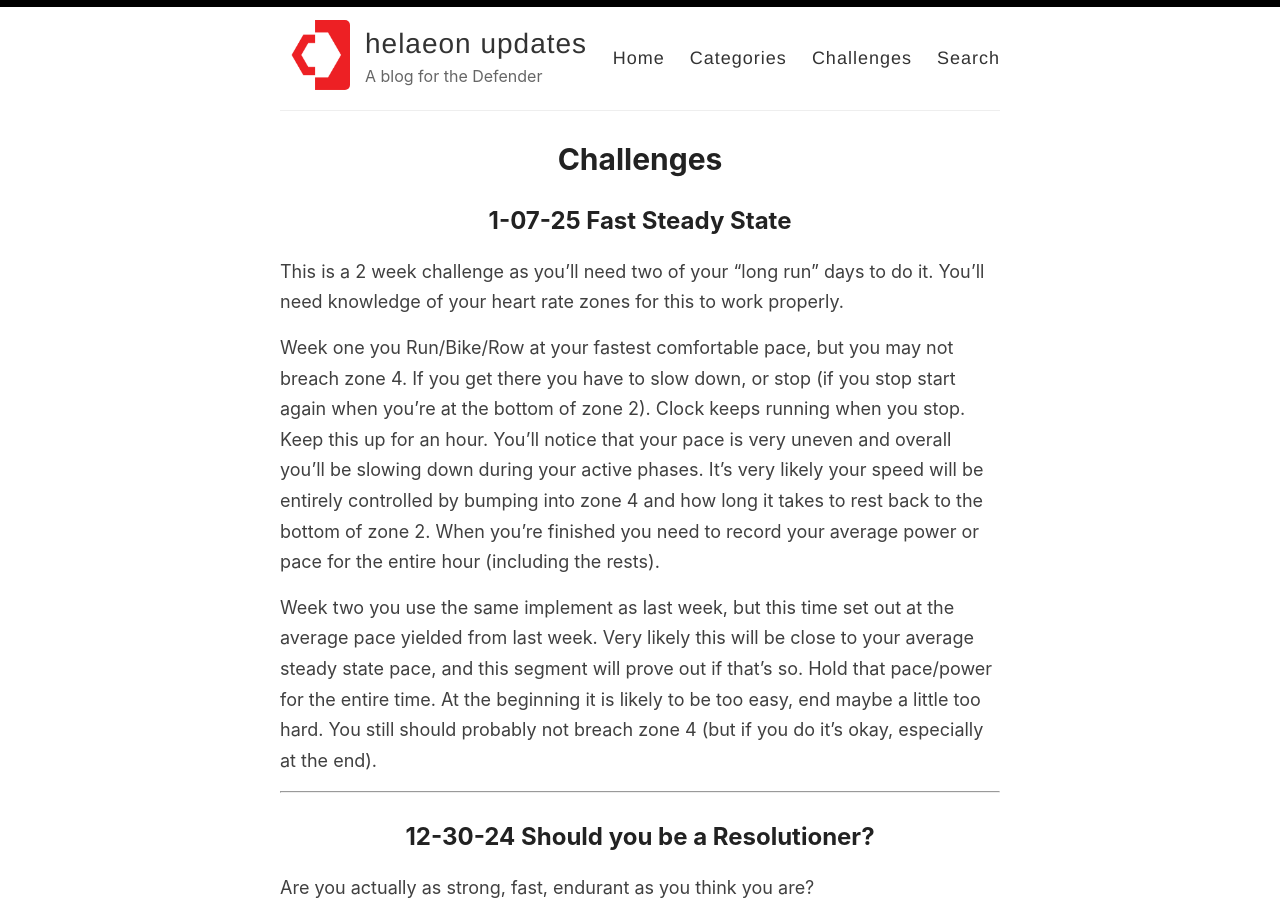
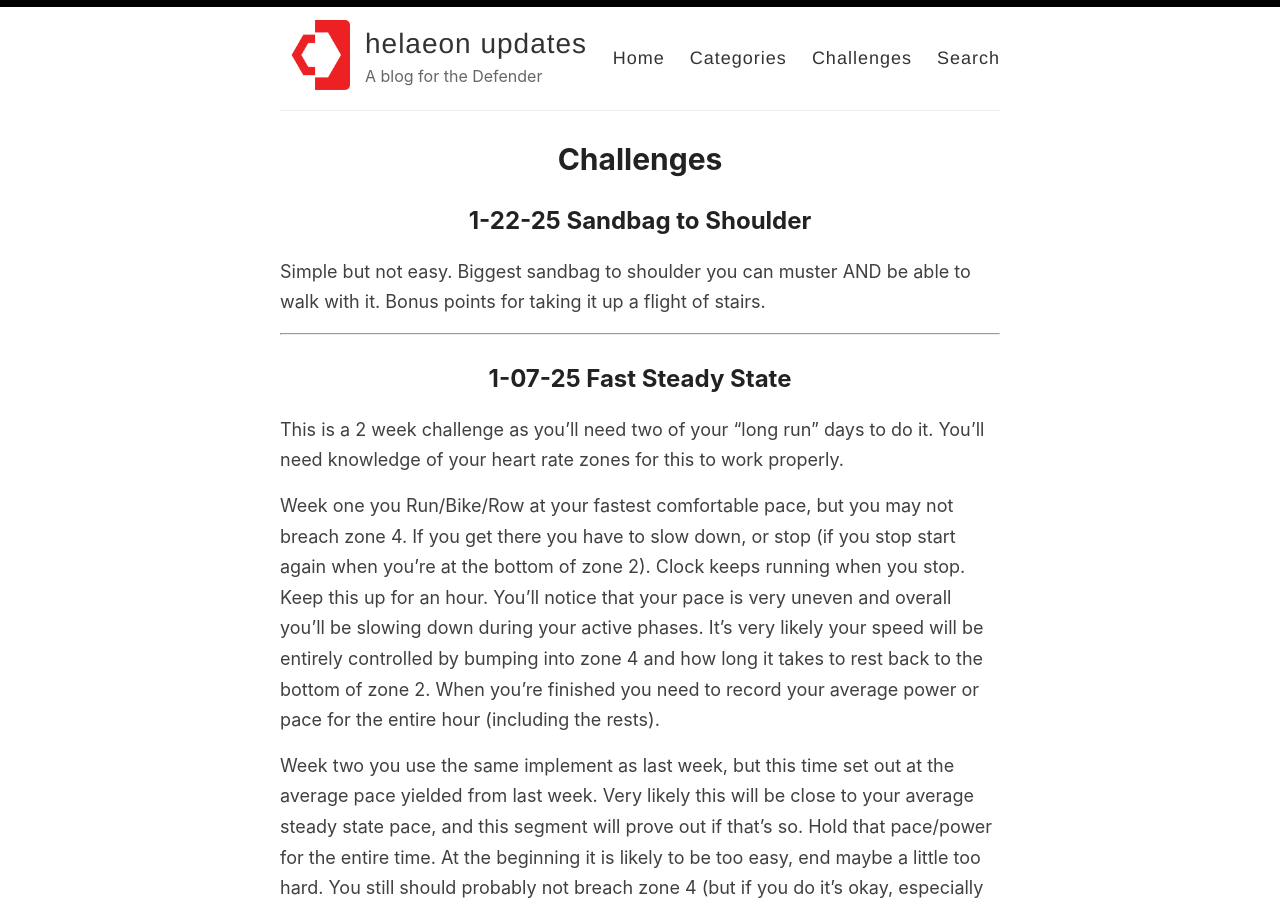
Before and after one commit to helaeon/helaeon.github.io, a Jekyll site: the page built from _pages/challenges.md, in a window 1280 px wide and 900 px high. Built offline with Jekyll 4.4.1, drawn with Linux system fonts in a browser that asks for light colours.

Commit message:
Add files via upload

```diff
--- a/_pages/challenges.md
+++ b/_pages/challenges.md
@@ -3,6 +3,12 @@ layout: page
 permalink: /challenges/
 title: Challenges
 ---
+**1-22-25 Sandbag to Shoulder**
+------
+Simple but not easy. Biggest sandbag to shoulder you can muster AND be able to walk with it. Bonus points for taking it up a flight of stairs.
+
+******
+
 **1-07-25 Fast Steady State**
 ------
 This is a 2 week challenge as you'll need two of your "long run" days to do it. You'll need knowledge of your heart rate zones for this to work properly.
```
